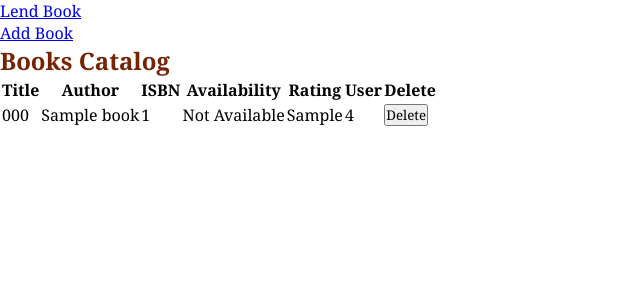
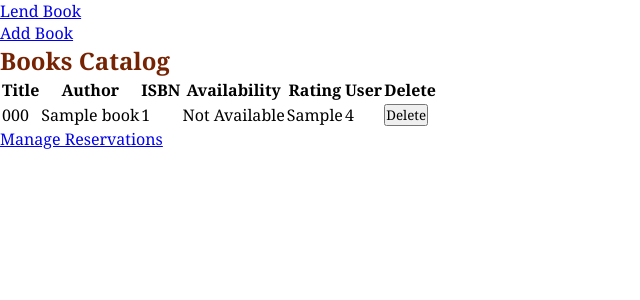
Before and after one commit to anothershafin/BookArc-Library-Management, a Flask app: page /admindashboard in a window 1280 px wide. Shown: the part 43-343 px from the top of the page, without its empty margins (0-640 px from the left). Run offline with Flask 3, Linux system fonts and the light colour scheme; tables that the repository leaves empty or names only in its code hold one stand-in row (values such as "Sample post").

Commit message:
Update admindashboard.html according to gpt

```diff
--- a/templates/admindashboard.html
+++ b/templates/admindashboard.html
@@ -64,6 +64,9 @@
             </tbody>
           </table>
         </div>
+        <div class="reserve-book-container">
+          <a href="/reserve" class="btn reserve-book-btn">Manage Reservations</a>
+        </div>
       </section>
     </main>
   </body>
```
